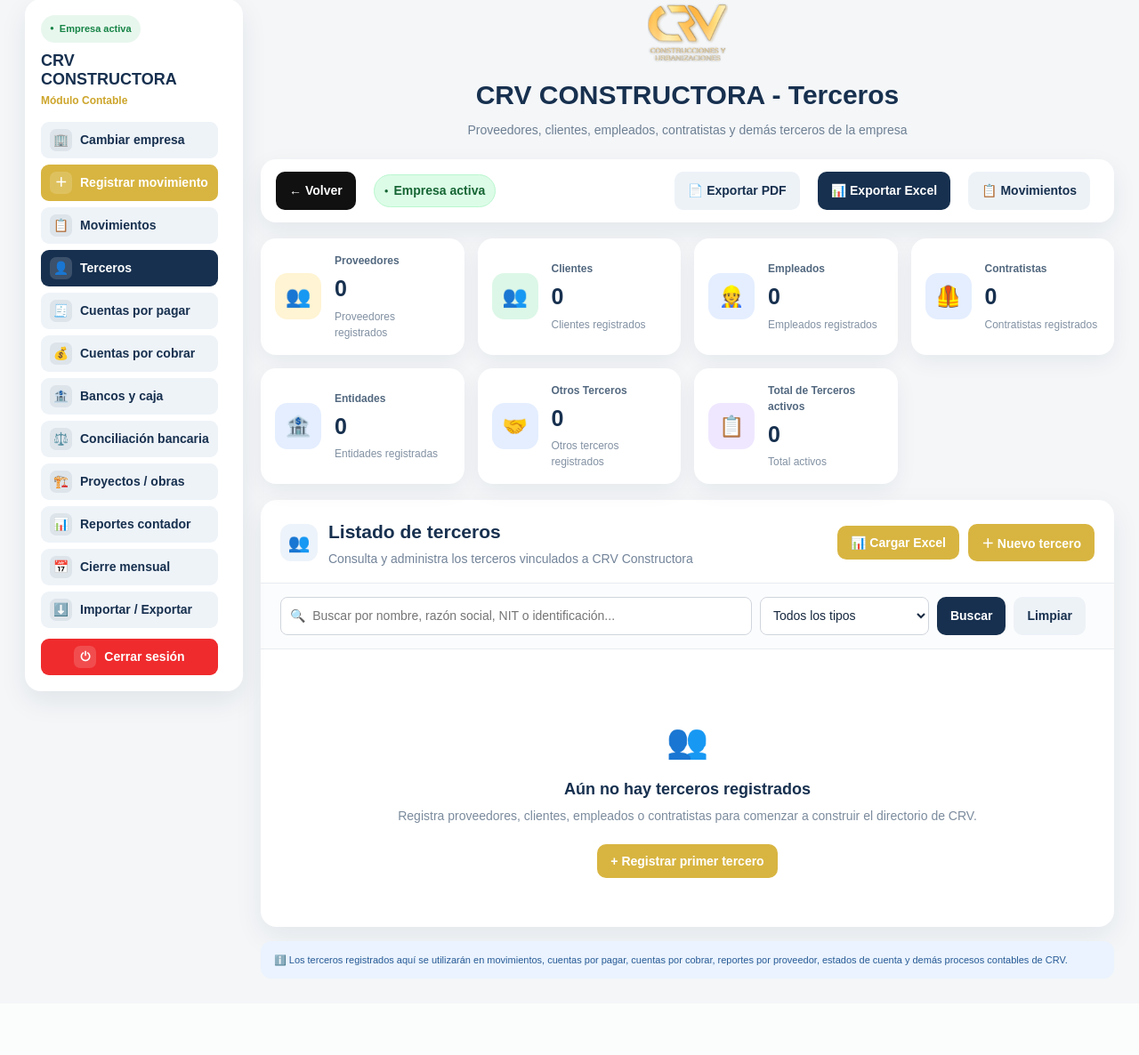
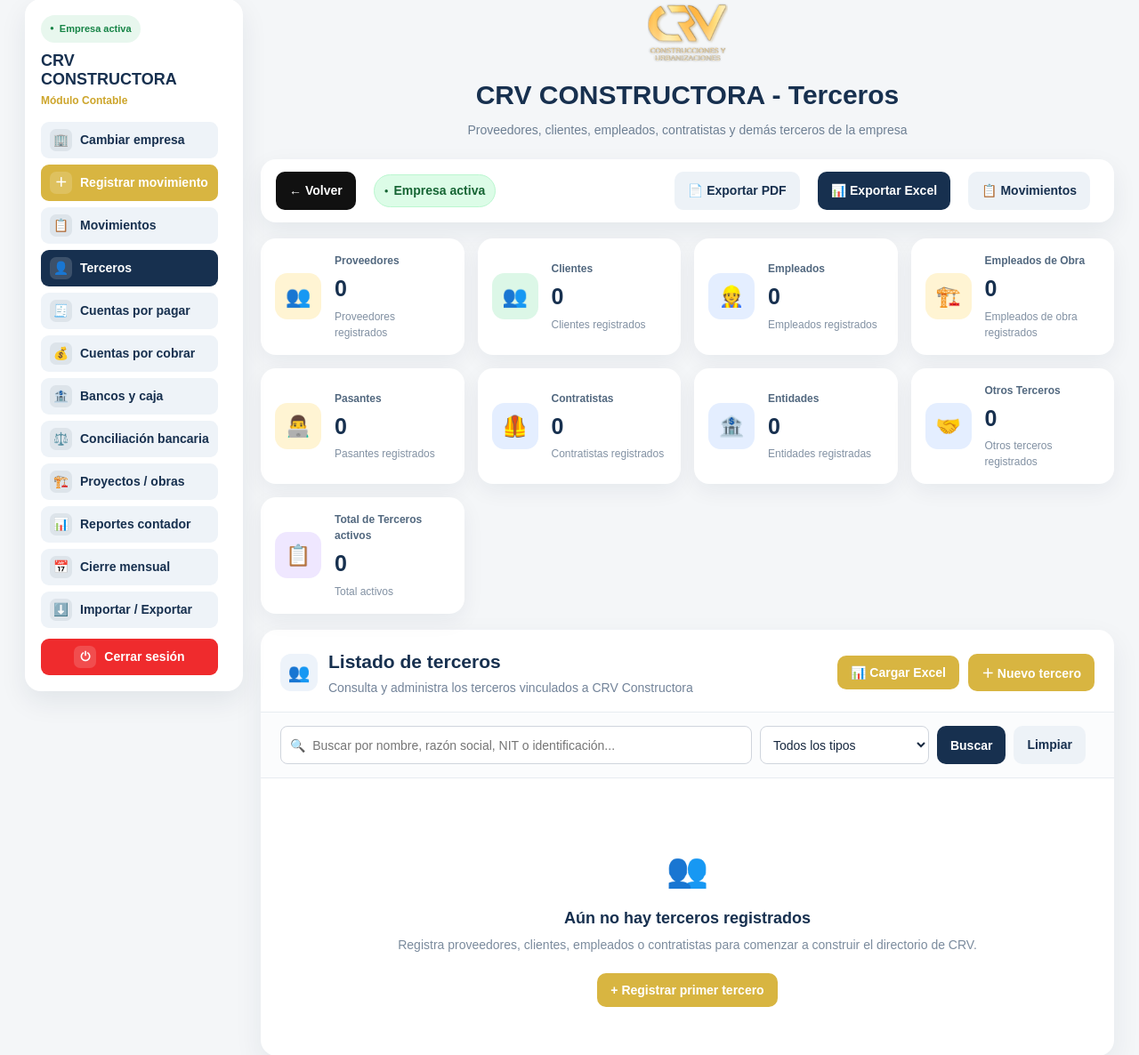
Before and after one commit to comprasconstructoracrv-afk/contabilidad, a Flask app: template app/templates/contabilidad/crv_terceros.html in a window 1280 px wide. Shown: the part 29-1215 px from the top of the page at 89% size. Before the commit the page ends 1129 px from the top, so only its background shows below. Run offline with Flask 3, Linux system fonts and the light colour scheme; the template is opened without the code that fills it, so the values that code supplies are empty.

Commit message:
feature: nuevos apartado de tipo de tercero donde se agrega a empleado de obra y pasantes

```diff
--- a/app/routes/crv/crv_terceros.py
+++ b/app/routes/crv/crv_terceros.py
@@ -288,6 +288,10 @@ def importar_terceros_excel():
         "PROVEEDORES": "PROVEEDOR",
         "EMPLEADO": "EMPLEADO",
         "EMPLEADOS": "EMPLEADO",
+        "EMPLEADO_OBRA": "EMPLEADO_OBRA",
+        "EMPLEADOS_OBRA": "EMPLEADO_OBRA",
+        "PASANTE": "PASANTE",
+        "PASANTES": "PASANTE",
         "CONTRATISTA": "CONTRATISTA",
         "CONTRATISTAS": "CONTRATISTA"
     }
--- a/app/templates/contabilidad/crv_terceros.html
+++ b/app/templates/contabilidad/crv_terceros.html
@@ -1212,6 +1212,8 @@
         proveedores=0,
         clientes=0,
         empleados=0,
+        empleados_obra=0,
+        pasantes=0,
         contratistas=0,
         entidades=0,
         tercero=0,
@@ -1233,6 +1235,14 @@
             {% set ns.empleados = ns.empleados + 1 %}
         {% endif %}
 
+        {% if t.tipo_tercero == "EMPLEADO_OBRA" %}
+            {% set ns.empleados_obra = ns.empleados_obra + 1 %}
+        {% endif %}
+
+        {% if t.tipo_tercero == "PASANTE" %}
+            {% set ns.pasantes = ns.pasantes + 1 %}
+        {% endif %}
+
         {% if t.tipo_tercero == "CONTRATISTA" %}
             {% set ns.contratistas = ns.contratistas + 1 %}
         {% endif %}
@@ -1327,6 +1337,54 @@
 
                 <div class="summary-note">
                     Empleados registrados
+                </div>
+
+            </div>
+
+        </div>
+
+        <div class="summary-card">
+
+            <div class="summary-icon proveedor">
+                🏗️
+            </div>
+
+            <div>
+
+                <div class="summary-label">
+                    Empleados de Obra
+                </div>
+
+                <div class="summary-value">
+                    {{ ns.empleados_obra }}
+                </div>
+
+                <div class="summary-note">
+                    Empleados de obra registrados
+                </div>
+
+            </div>
+
+        </div>
+
+        <div class="summary-card">
+
+            <div class="summary-icon proveedor">
+                👨‍💻
+            </div>
+
+            <div>
+
+                <div class="summary-label">
+                    Pasantes
+                </div>
+
+                <div class="summary-value">
+                    {{ ns.pasantes }}
+                </div>
+
+                <div class="summary-note">
+                    Pasantes registrados
                 </div>
 
             </div>
@@ -1508,6 +1566,14 @@
 
                 <option value="EMPLEADO">
                     Empleados
+                </option>
+
+                <option value="EMPLEADO_OBRA">
+                    Empleados de obra
+                </option>
+
+                <option value="PASANTE">
+                    Pasantes
                 </option>
 
                 <option value="CONTRATISTA">
@@ -1597,6 +1663,18 @@
                                     EMPLEADO
                                 </span>
 
+                            {% elif t.tipo_tercero == "EMPLEADO_OBRA" %}
+
+                                <span class="tag tag-empleado">
+                                    EMPLEADO OBRA
+                                </span>
+
+                            {% elif t.tipo_tercero == "PASANTE" %}
+
+                                <span class="tag tag-empleado">
+                                    PASANTE
+                                </span>
+
                             {% elif t.tipo_tercero == "CONTRATISTA" %}
 
                                 <span class="tag tag-contratista">
@@ -1643,6 +1721,18 @@
                                 {% elif t.tipo_tercero == "EMPLEADO" %}
 
                                     <div class="avatar avatar-empleado">
+                                        {{ inicial }}
+                                    </div>
+
+                                {% elif t.tipo_tercero == "EMPLEADO_OBRA" %}
+
+                                    <div class="avatar avatar-empleado_obra">
+                                        {{ inicial }}
+                                    </div>
+
+                                {% elif t.tipo_tercero == "PASANTE" %}
+
+                                    <div class="avatar avatar-pasante">
                                         {{ inicial }}
                                     </div>
 
@@ -2067,6 +2157,14 @@
                                 Empleado
                             </option>
 
+                            <option value="EMPLEADO_OBRA">
+                                Empleado de obra
+                            </option>
+
+                            <option value="PASANTE">
+                                Pasante
+                            </option>
+
                             <option value="CONTRATISTA">
                                 Contratista
                             </option>
```
